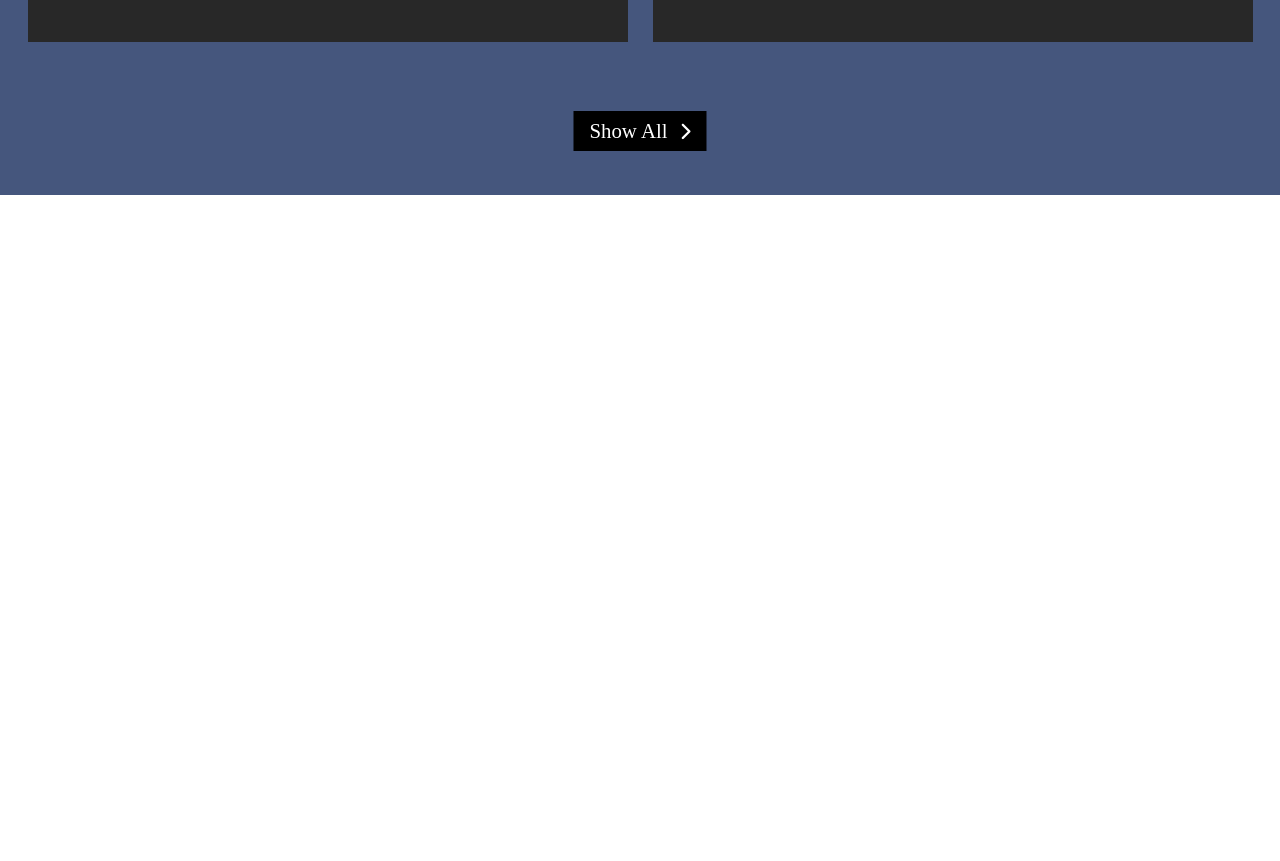
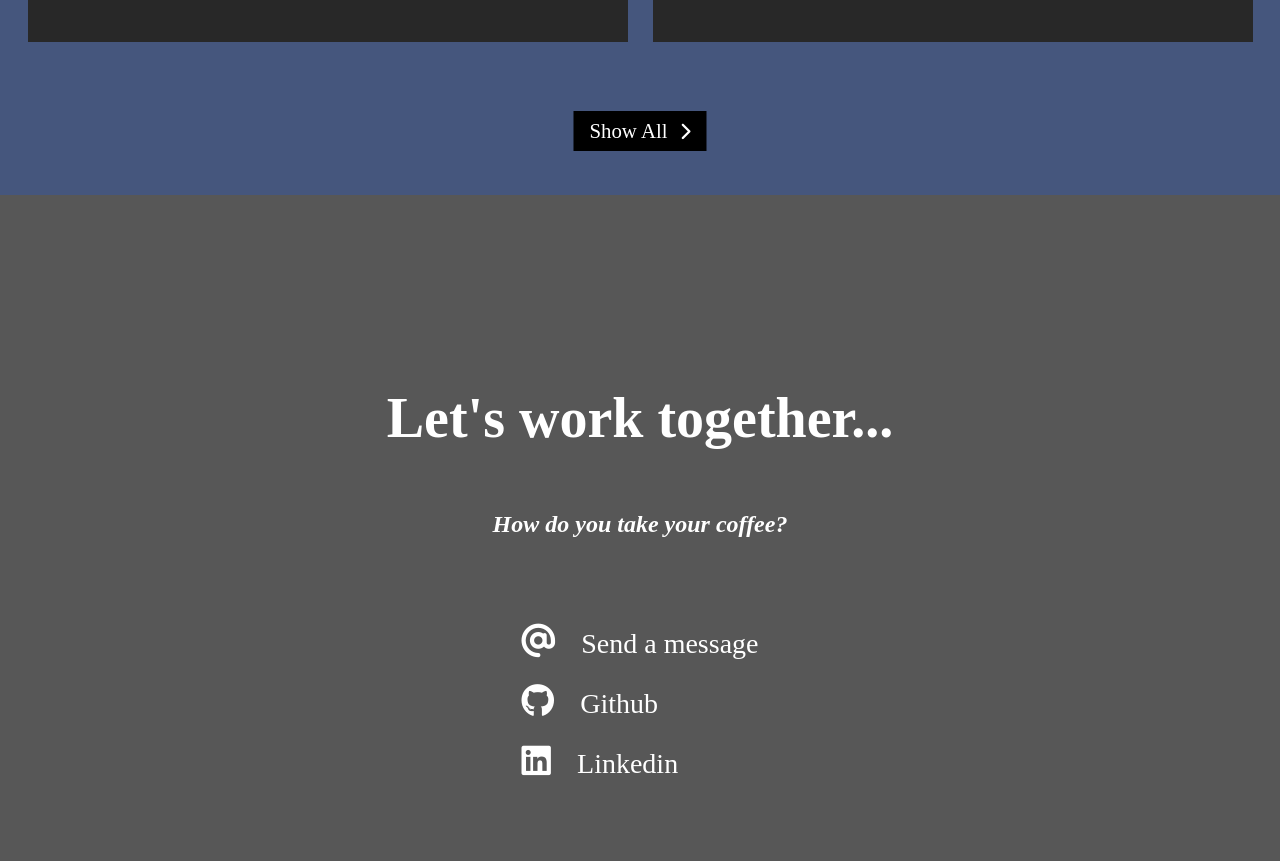
Before and after one commit to micrjames/portfolio, a website with bundled scripts: page src/index.html in a window 1280 px wide. Shown: the part 2019-2880 px from the top of the page. Before the commit the page ends 2277 px from the top, so only its background shows below. Built offline with nearby package versions, Linux system fonts and the light colour scheme; files whose address does not match are found by name.

Commit message:
got working completed layout contact section

```diff
--- a/src/index.html
+++ b/src/index.html
@@ -108,6 +108,30 @@
 			 </div>
 			 <button id="btn"></button>
 		  </section>
+		  <section id="contact-container">
+			 <h1 id="contact-container-title">Let&apos;s work together...</h1>
+			 <h4 id="contact-container-subtitle">How do you take your coffee?</h1>
+			 <div id="contact-info-items">
+				<div class="contact-info-item">
+				   <i class="contact-info-item-icon fa-solid fa-at"></i>
+				   <a href="#">
+					  <span class="contact-info-item-text">Send a message</span>
+				   </a>
+				</div>
+				<div class="contact-info-item">
+				   <i class="contact-info-item-icon fa-brands fa-github"></i>
+				   <a href="https://github.com/micrjames">
+					  <span class="contact-info-item-text">Github</span>
+				   </a>
+				</div>
+				<div class="contact-info-item">
+				   <i class="contact-info-item-icon fa-brands fa-linkedin"></i>
+				   <a href="https://www.linkedin.com/in/michaelrjamesjr/">
+					  <span class="contact-info-item-text">Linkedin</span>
+				   </a>
+				</div>
+			 </div>
+		  </section>
 	   </main>
 	   <footer id="ftr-bar">
 		   <section id="site-info">
--- a/src/scss/main.scss
+++ b/src/scss/main.scss
@@ -1,4 +1,4 @@
-@import 'parts/projects_parts/proj-btn', 'parts/projects-container', 'parts/about-container', 'parts/hdr-bar', 'parts/ftr-bar', 'utils/config', 'utils/utils';
+@import 'parts/sections/projects_parts/proj-btn', 'parts/sections/projects-container', 'parts/sections/about-container', 'parts/hdr-bar', 'parts/ftr-bar', 'utils/config', 'utils/utils';
 
 $about-color: #282828;
 $projects-color: #45567d;
@@ -22,6 +22,45 @@ main {
 		  @include proj-btn($header-color);
 	  }
    }
+   #contact-container {
+	  background-color: $contact-color;
+	  height: 100vh;
+	  padding: 20vh 0;
+	  display: flex;
+	  flex-direction: column;
+	  justify-content: space-around;
+	  align-items: center;
+	  &-title {
+		 font-size: 3.5rem;
+		 color: white;
+	  }
+	  &-subtitle {
+		 font-size: 1.5rem;
+		 font-style: italic;
+		 color: white;
+	  }
+	  #contact-info-items {
+		 .contact-info-item {
+			color: white;
+			font-size: 1.75rem;
+
+			margin: 1.5rem 0;
+			&-icon {
+			   margin-right: 1.2rem;
+			   font-size: 2.1rem;
+			}
+			&-text {
+			   cursor: pointer;
+			   @include transition-ease;
+
+			   &:hover {
+				  font-weight: bolder;
+				  color: $emphasis-color;
+			   }
+			}
+		 }
+	  }
+   }
 }
 footer {
     @include ftr-bar(lightgrey);
--- a/src/scss/parts/_projects-container.scss
+++ b/src/scss/parts/sections/_projects-container.scss
@@ -1,4 +1,4 @@
-@import '../utils/res-mq', 'projects_parts/project', '../utils/utils';
+@import '../../utils/res-mq', 'projects_parts/project', '../../utils/utils';
 
 @mixin projects($project-color, $about-color) {
     background-color: $projects-color;
--- a/src/scss/parts/projects_parts/_proj-btn.scss
+++ b/src/scss/parts/sections/projects_parts/_proj-btn.scss
@@ -1,4 +1,4 @@
-@import '../../utils/button', '../../utils/utils';
+@import '../../../utils/button', '../../../utils/utils';
 
 @mixin proj-btn($bg-color) {
     position: relative;
--- a/src/scss/utils/_config.scss
+++ b/src/scss/utils/_config.scss
@@ -3,3 +3,8 @@
    padding: 0;
    margin: 0;
 }
+
+a {
+    color: white;
+	text-decoration: none;
+}
```
Also changed, not shown: src/css/main.css, src/scss/parts/sections/_about-container.scss (renamed from src/scss/parts/_about-container.scss), src/scss/parts/sections/about_parts/_desc.scss (renamed from src/scss/parts/about_parts/_desc.scss), src/scss/parts/sections/about_parts/_greeting.scss (renamed from src/scss/parts/about_parts/_greeting.scss), src/scss/parts/sections/about_parts/_subtitle.scss (renamed from src/scss/parts/about_parts/_subtitle.scss), src/scss/parts/sections/about_parts/_title.scss (renamed from src/scss/parts/about_parts/_title.scss), src/scss/parts/sections/about_parts/_utils.scss (renamed from src/scss/parts/about_parts/_utils.scss), src/scss/parts/sections/projects_parts/_project.scss (renamed from src/scss/parts/projects_parts/_project.scss), src/scss/parts/sections/projects_parts/_utils.scss (added).
